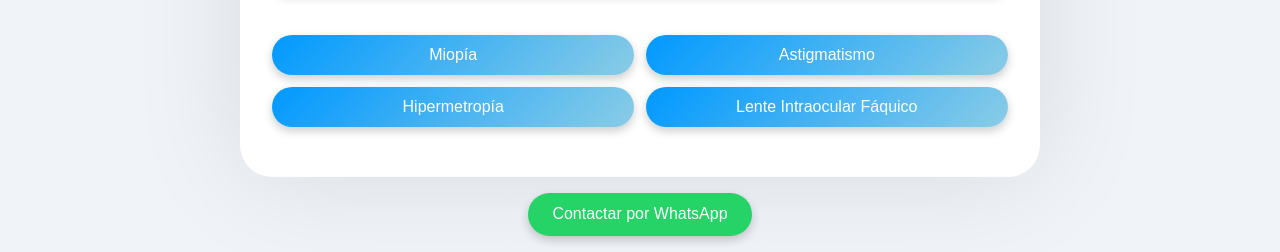
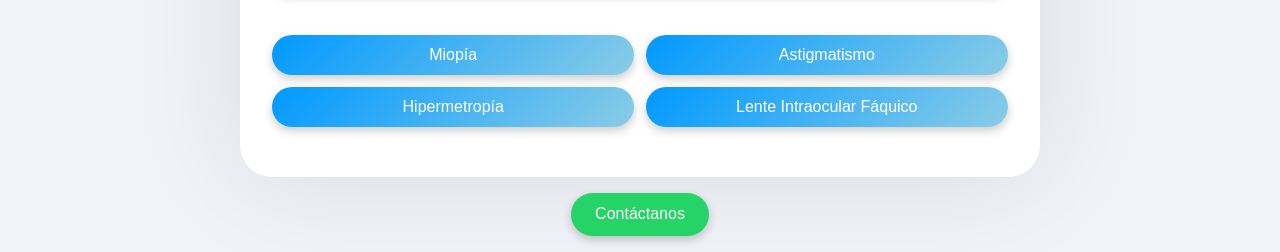
Before and after one commit to S3SLA/Landing-Page, a plain HTML site: page main.html in a window 1280 px wide. Shown: the part 736-988 px from the top of the page. Drawn offline with Linux system fonts and the light colour scheme.

Commit message:
Update main.html

```diff
--- a/main.html
+++ b/main.html
@@ -141,7 +141,7 @@
     cursor: pointer;
     box-shadow: 0 4px 10px rgba(0,0,0,0.2);
   ">
-    Contactar por WhatsApp
+    Contáctanos
   </button>
   </a>
 
```
